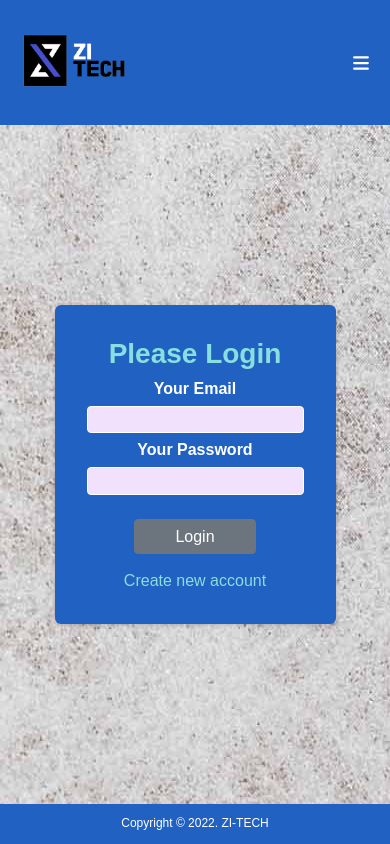
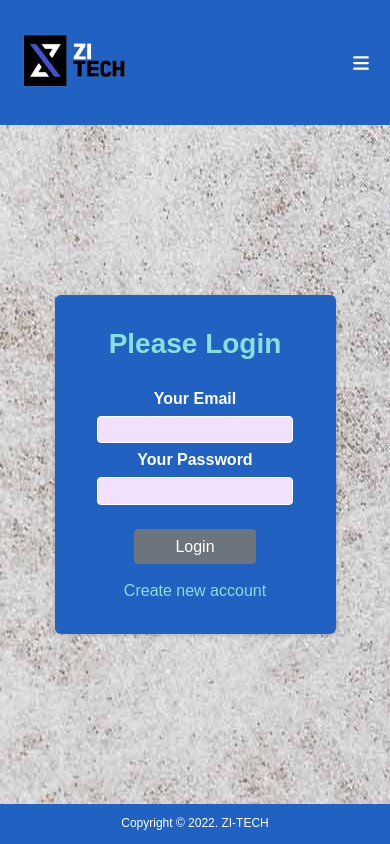
Before and after one commit to Serdar989/Task-Managment-App, a React (Create React App) app: page /account in a window 390 px wide. Built offline with nearby package versions, Linux system fonts and the light colour scheme; no server answers.

Commit message:
responsive changes

```diff
--- a/src/components/Account/AccountForm.jsx
+++ b/src/components/Account/AccountForm.jsx
@@ -4,6 +4,7 @@ import { useNavigate } from 'react-router-dom';
 import classes from './AuthForm.module.css';
 import AuthContext from '../../store/auth-context';
 import useInput from '../../hooks/use-input';
+import '../../index.css';
 
 const isSixChars = (value) => value.trim().length > 6 && value.trim() !== '';
 
@@ -105,7 +106,7 @@ const AuthForm = () => {
   }`;
 
   return (
-    <section className={classes.auth}>
+    <section className='auth'>
       <h1>{isLogin ? 'Please Login' : 'Please Sign Up'}</h1>
       <form onSubmit={submitHandler}>
         <div className={emailControlClasses}>
--- a/src/components/Account/AuthForm.module.css
+++ b/src/components/Account/AuthForm.module.css
@@ -5,6 +5,8 @@
   padding: 5rem;
   text-align: center;
   color: white;
+  margin: 100px 30px;
+  min-width: 620px;
 }
 
 @media only screen and (max-width: 900px) {
@@ -36,9 +38,15 @@
   color: #38015c;
   border-radius: 4px;
   border: 1px solid white;
-  width: 100%;
+  width: 60%;
   text-align: left;
   padding: 0.25rem;
+}
+
+@media only screen and (max-width: 500px) {
+  .control input {
+    width: 90%;
+  }
 }
 
 .invalid label {
--- a/src/index.css
+++ b/src/index.css
@@ -326,6 +326,9 @@ h3 {
   .auth {
     min-width: 460px;
   }
+  /* .auth input {
+    width: 90%;
+  } */
 }
 @media only screen and (max-width: 500px) {
   .auth {
```
